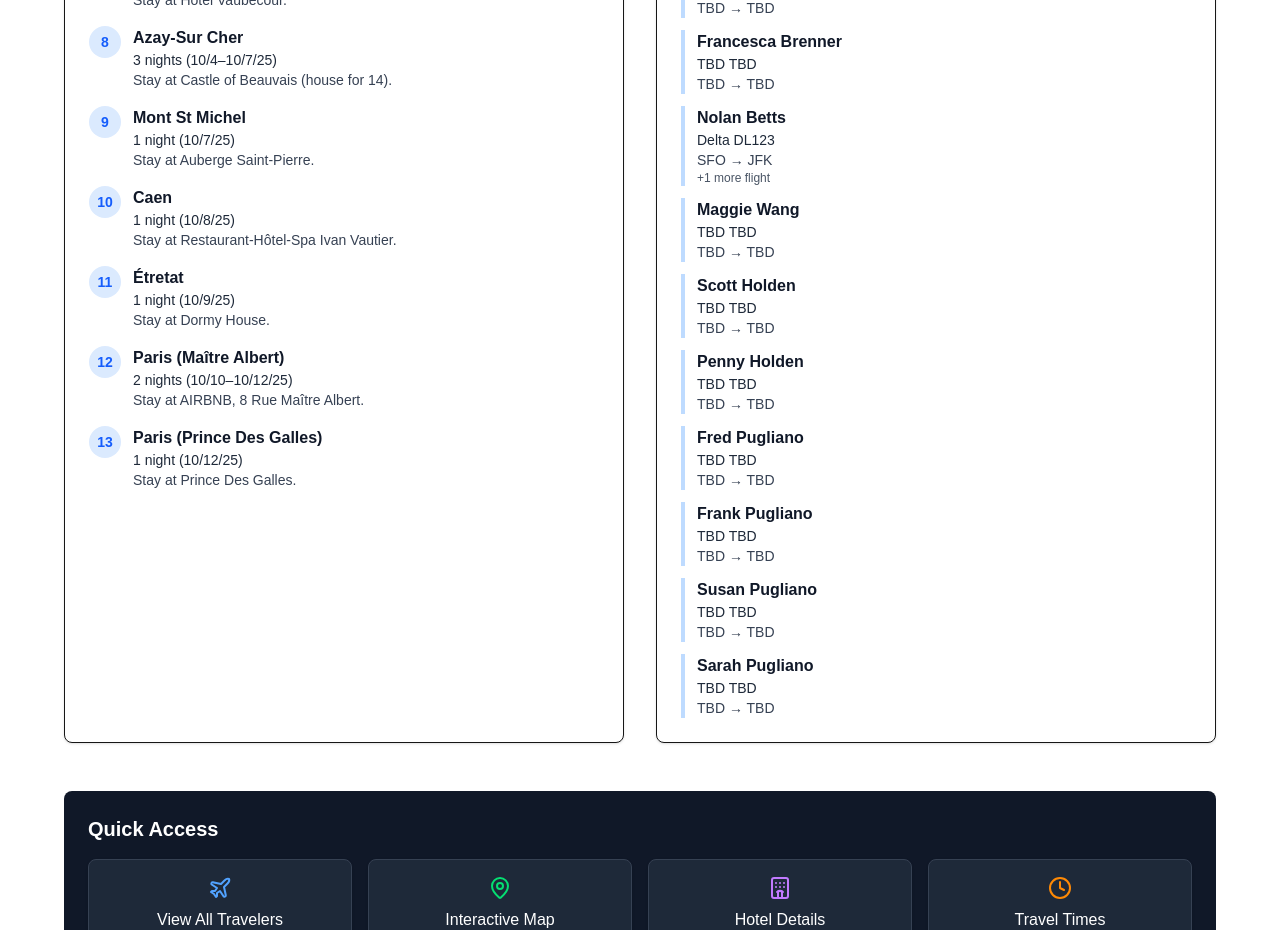
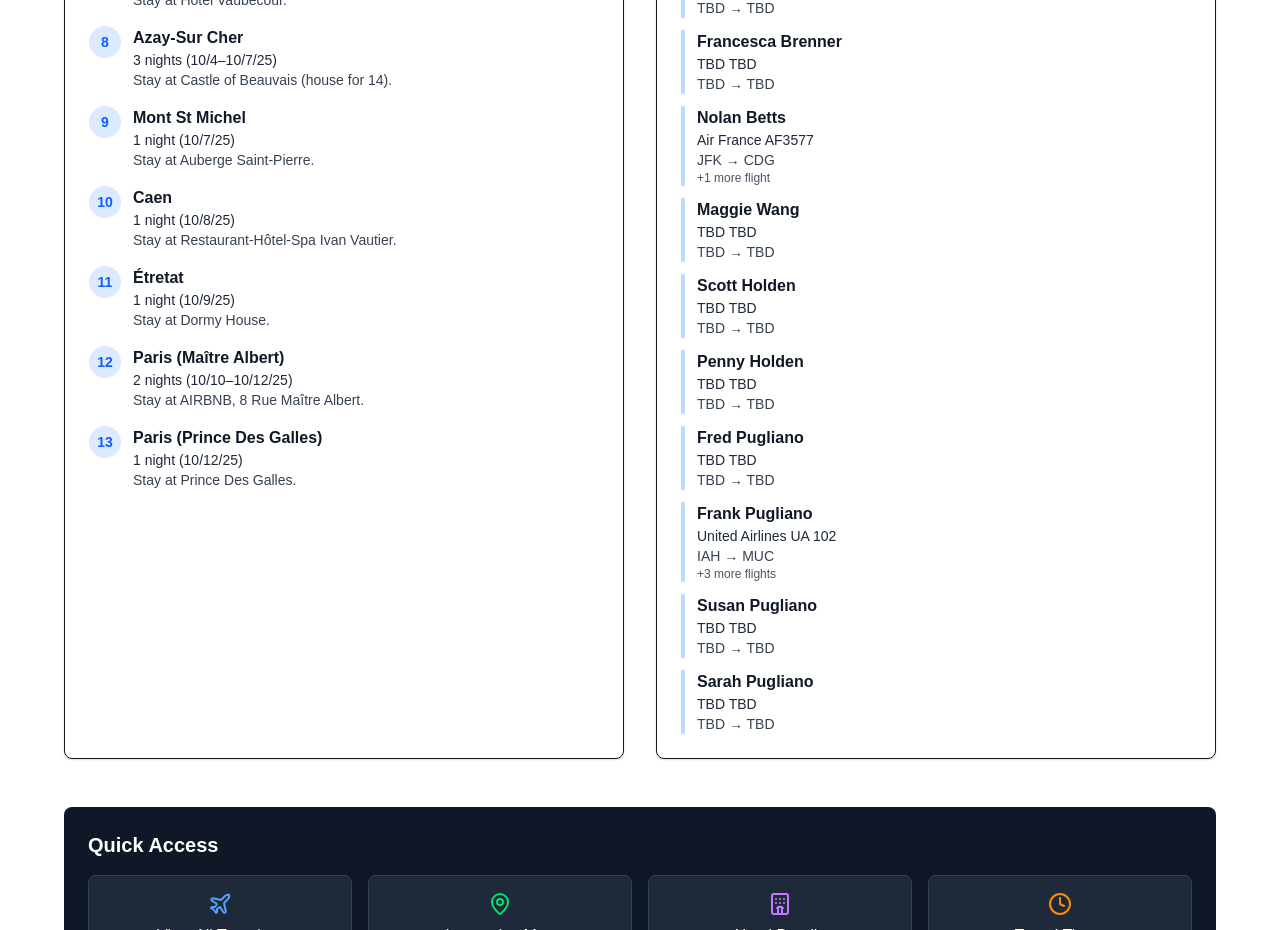
Before and after one commit to nolanfbetts/france-trip, a Next.js app: page / in a window 1280 px wide. Shown: the part 1060-1990 px from the top of the page. Built offline with nearby package versions, Linux system fonts and the light colour scheme.

Commit message:
updated flights

```diff
--- a/src/data/trip.ts
+++ b/src/data/trip.ts
@@ -199,20 +199,20 @@ export const travelers: Traveler[] = [
     name: "Nolan Betts",
     flights: [
       {
-        airline: "Delta",
-        flightNumber: "DL123",
-        departure: "2024-07-01T08:00:00",
-        arrival: "2024-07-01T10:30:00",
-        from: "SFO",
-        to: "JFK",
+        airline: "Air France",
+        flightNumber: "AF3577",
+        departure: "2025-09-24T19:25:00",
+        arrival: "2025-09-25T09:05:00",
+        from: "JFK",
+        to: "CDG",
       },
       {
-        airline: "Air France",
-        flightNumber: "AF456",
-        departure: "2024-07-01T14:00:00",
-        arrival: "2024-07-01T22:00:00",
-        from: "JFK",
-        to: "CDG",
+        airline: "Delta",
+        flightNumber: "DL8682",
+        departure: "2025-10-12T20:30:00",
+        arrival: "2025-10-12T22:40:00",
+        from: "CDG",
+        to: "JFK",
       },
     ],
   },
@@ -272,12 +272,36 @@ export const travelers: Traveler[] = [
     name: "Frank Pugliano",
     flights: [
       {
-        airline: "TBD",
-        flightNumber: "TBD",
-        departure: "2024-07-01T11:30:00",
-        arrival: "2024-07-01T19:30:00",
-        from: "TBD",
-        to: "TBD",
+        airline: "United Airlines",
+        flightNumber: "UA 102",
+        departure: "2025-09-30T16:45:00",
+        arrival: "2025-10-01T09:45:00",
+        from: "IAH",
+        to: "MUC",
+      },
+      {
+        airline: "Swiss International Air Lines",
+        flightNumber: "LX 1123",
+        departure: "2025-10-01T11:05:00",
+        arrival: "2025-10-01T12:20:00",
+        from: "MUC",
+        to: "GVA",
+      },
+      {
+        airline: "Swiss International Air Lines",
+        flightNumber: "LX 1122",
+        departure: "2025-10-15T09:05:00",
+        arrival: "2025-10-15T10:20:00",
+        from: "GVA",
+        to: "MUC",
+      },
+      {
+        airline: "United Airlines",
+        flightNumber: "UA 160",
+        departure: "2025-10-15T12:20:00",
+        arrival: "2025-10-15T16:35:00",
+        from: "MUC",
+        to: "IAH",
       },
     ],
   },
```
